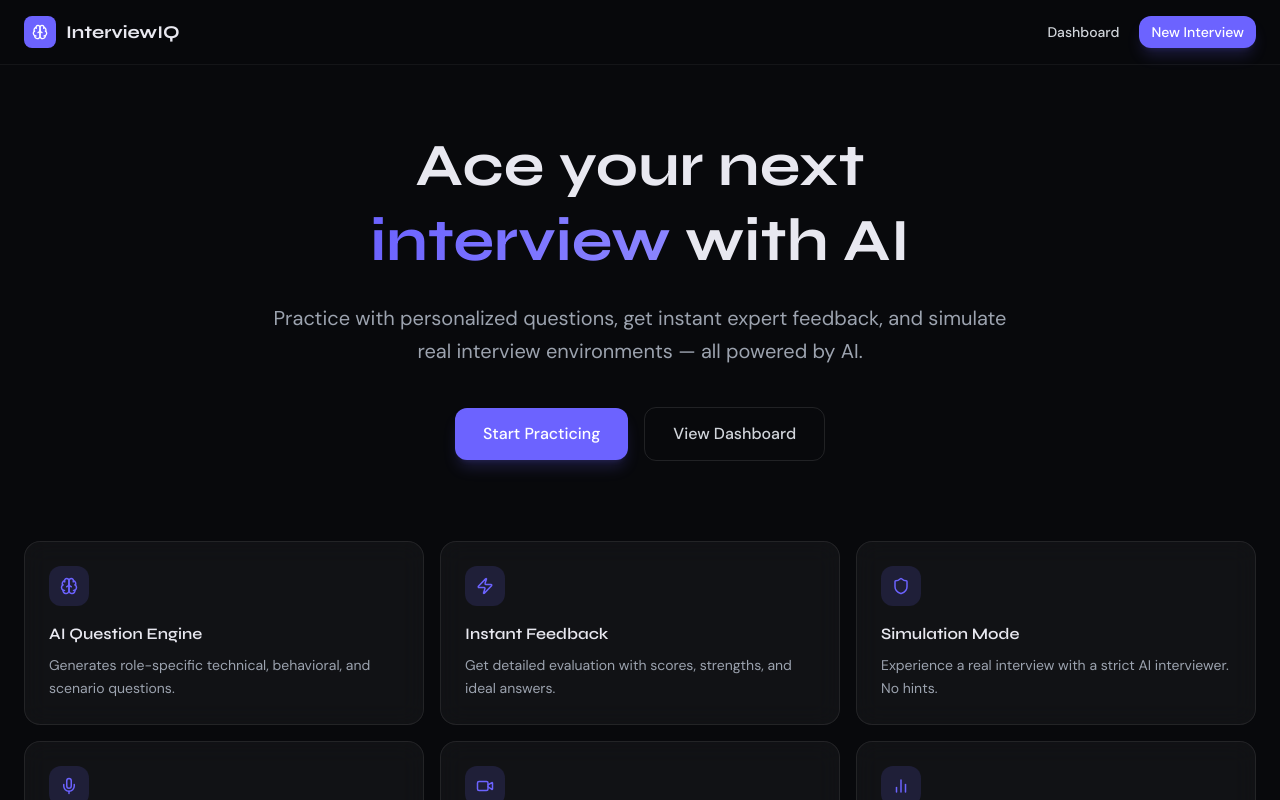
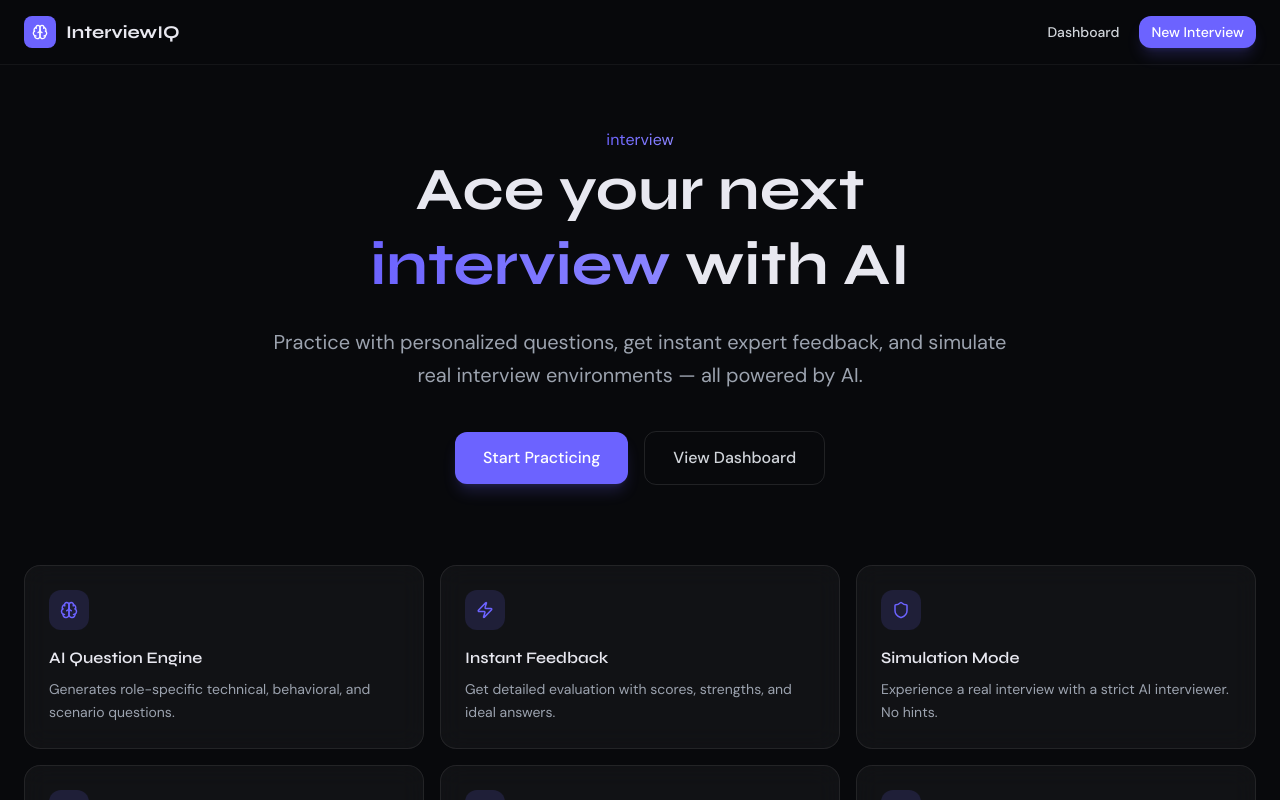
Before and after one commit to yamireddy04/InterviewIQ, a Next.js app in the folder frontend/: page / in a window 1280 px wide. Shown: the top 800 px of the page. Built offline with nearby package versions, Linux system fonts and the light colour scheme.

Commit message:
Update page.tsx

```diff
--- a/frontend/app/page.tsx
+++ b/frontend/app/page.tsx
@@ -18,6 +18,9 @@ export default function Home() {
       <Navbar />
       <main className="pt-32 pb-24 px-6 max-w-7xl mx-auto">
         <div className="text-center max-w-3xl mx-auto mb-20">
+        <span className="bg-gradient-to-r from-accent to-accent-light bg-clip-text text-transparent">
+              interview
+            </span>{" "}
           <h1 className="font-display text-6xl font-bold leading-tight mb-6">
             Ace your next<br />
             <span className="bg-gradient-to-r from-accent to-accent-light bg-clip-text text-transparent">
```
